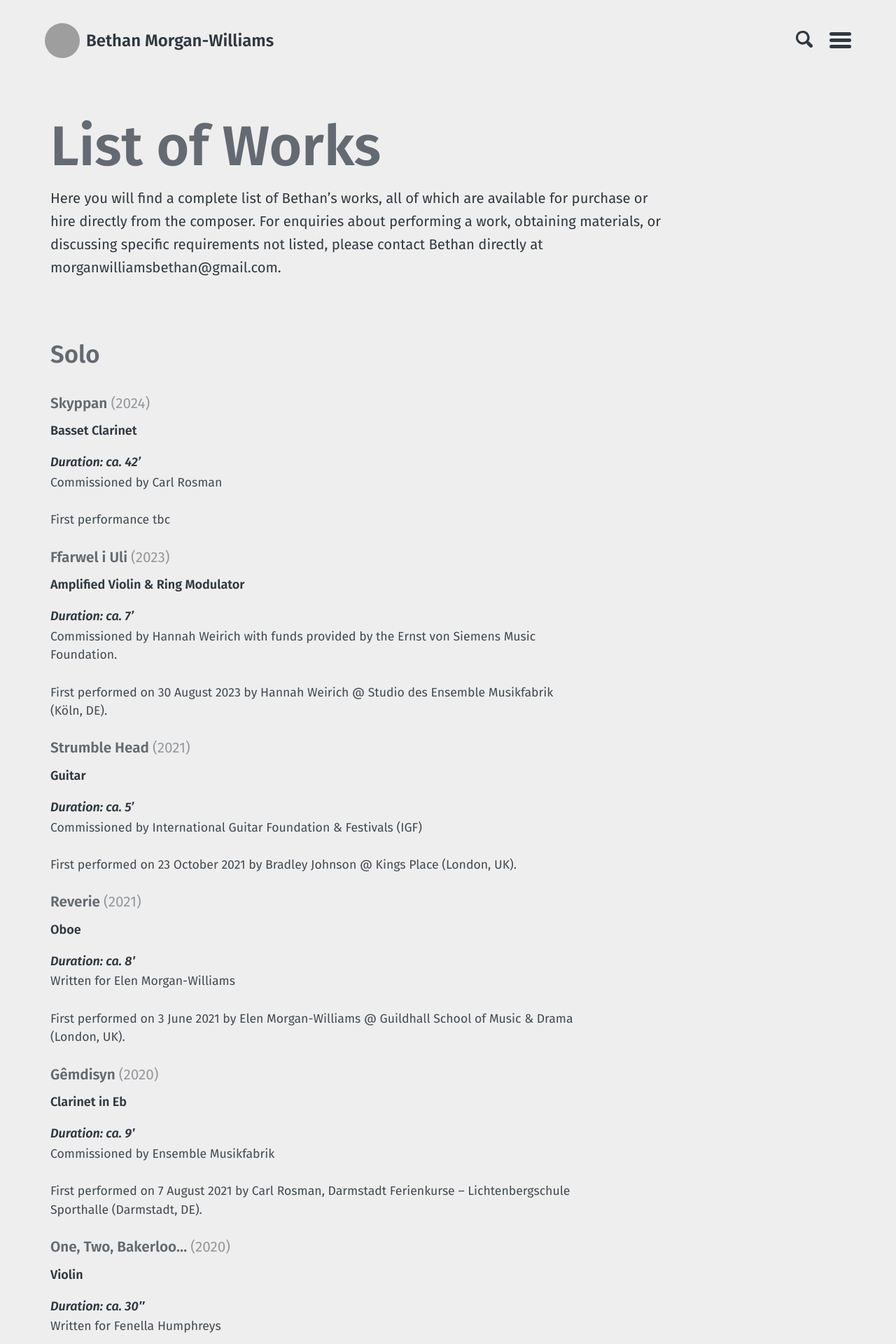
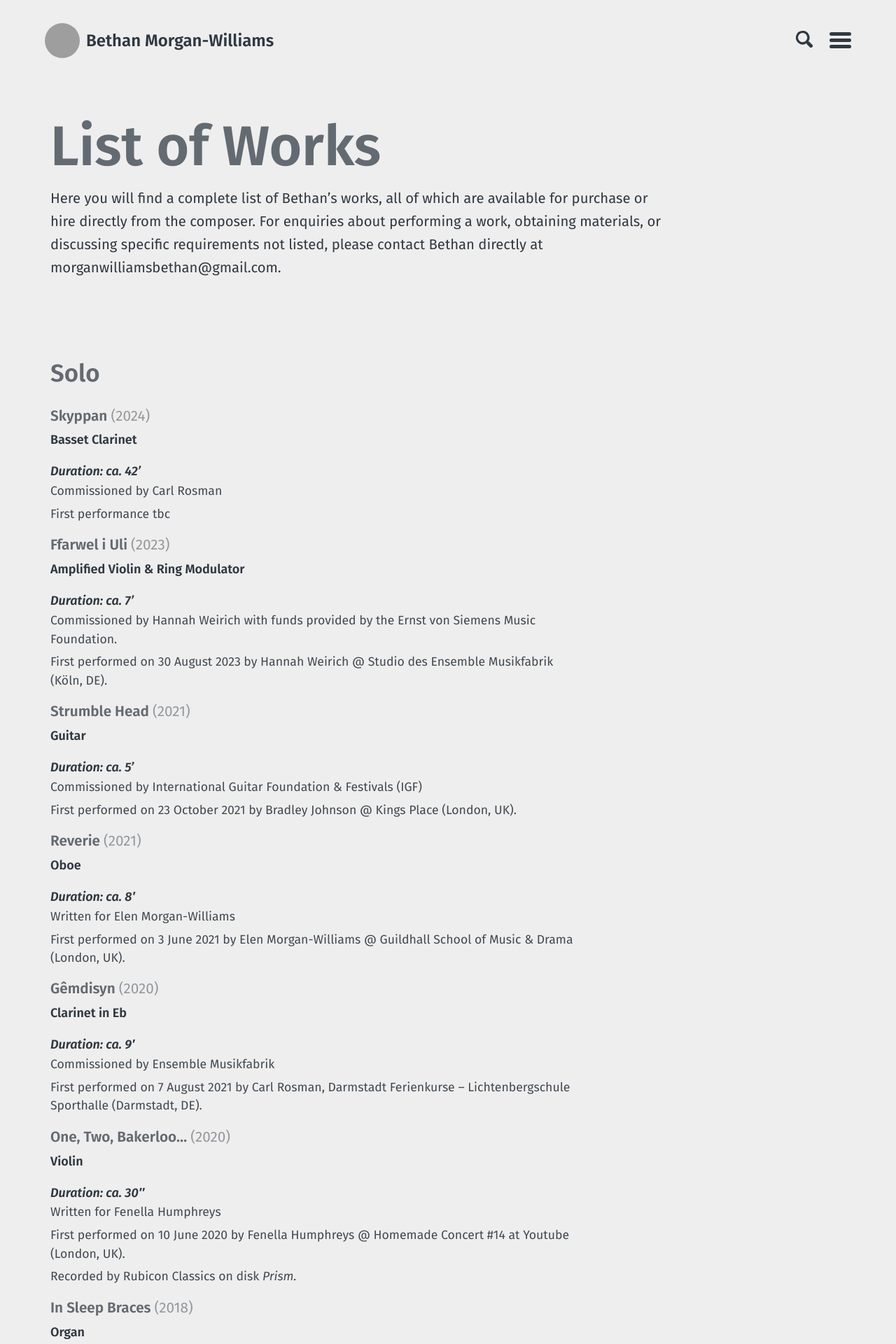
Before and after one commit to morganwilliamsb/website, a Jekyll site: the page built from works.md, in a window 1280 px wide. Shown: the top 1920 px of the page at 70% size. Built offline with Jekyll 4.4.1, drawn with Linux system fonts in a browser that asks for light colours; grey boxes are pictures that could not be loaded.

Commit message:
Update main.scss

```diff
--- a/assets/stylesheets/main.scss
+++ b/assets/stylesheets/main.scss
@@ -104,3 +104,31 @@
   font-weight: 600;
   opacity: 0.9;
 }
+
+/* ===== Works: tighten each entry into a clear block ===== */
+
+/* Reduce space after instrumentation + duration */
+.works-list p {
+  margin-bottom: 0.35rem;
+}
+
+/* Reduce space between metadata lines */
+.works-list dd {
+  margin: 0.1rem 0;
+}
+
+/* Reduce space between metadata block and next title */
+.works-list dl {
+  margin-bottom: 1rem; /* controls block separation */
+}
+
+/* Slightly reduce spacing under work titles */
+.works-list h4 {
+  margin-bottom: 0.5rem;
+}
+
+/* Keep section breaks readable but not airy */
+.works-list h2 {
+  margin-top: 2.5rem;
+  margin-bottom: 1.25rem;
+}
```
